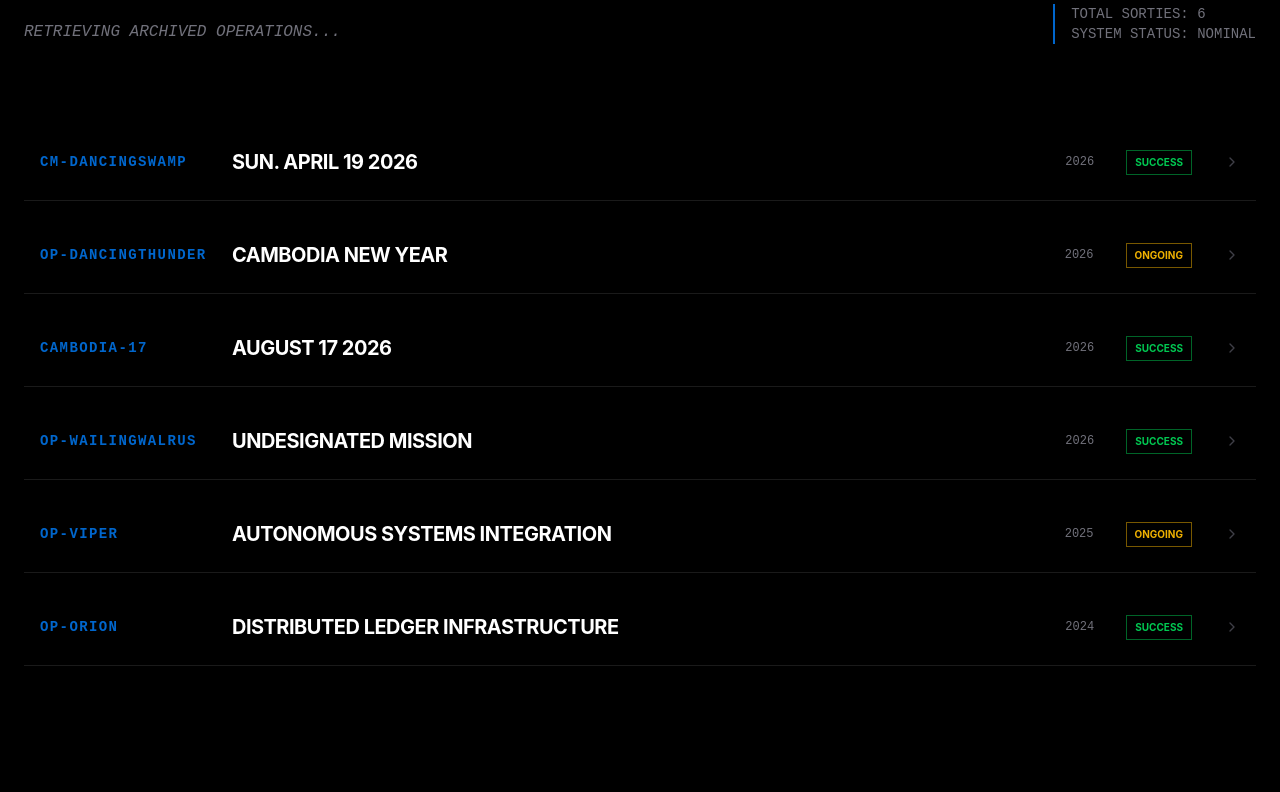
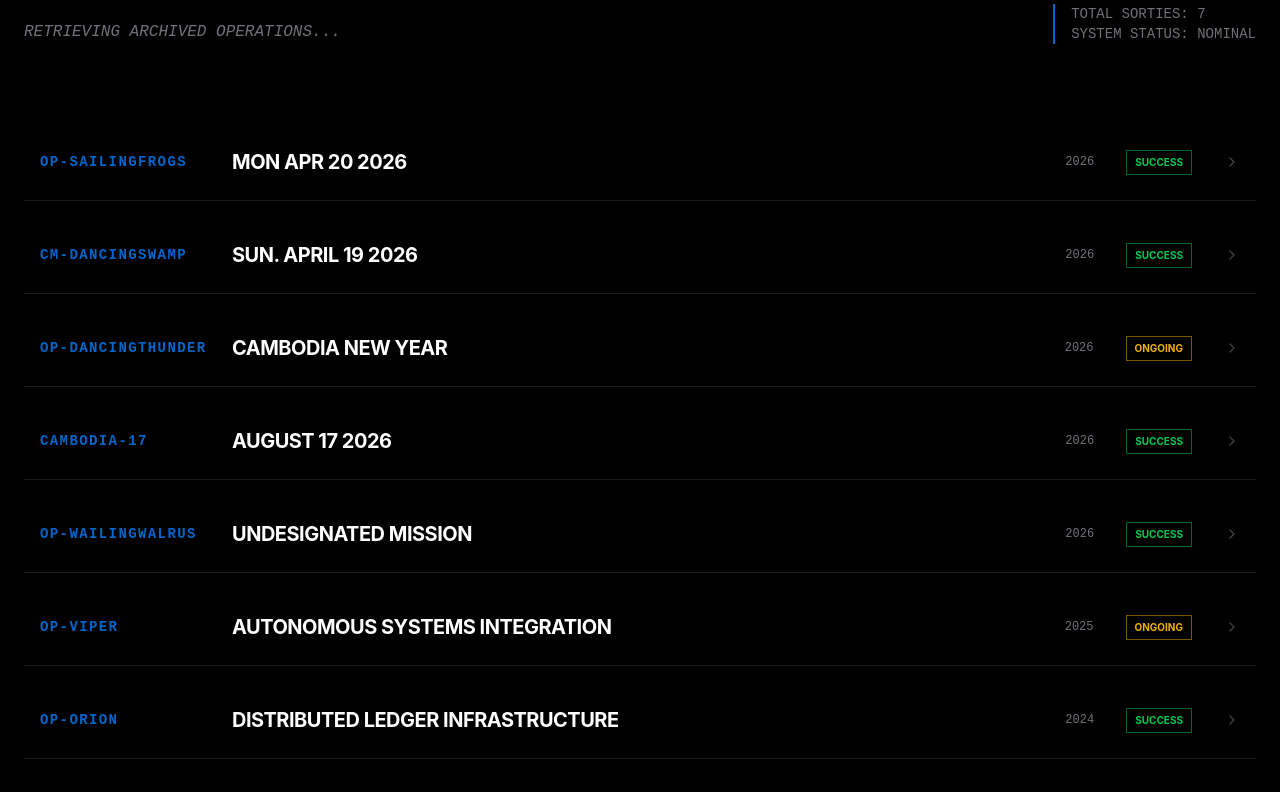
Before and after one commit to JimWas/jimwashkau-site, a React (Vite) app in the folder jimwashkau-site/: page / in a window 1280 px wide. Shown: the part 1662-2454 px from the top of the page. Built offline with nearby package versions, Linux system fonts and the light colour scheme.

Commit message:
Auto-mission log: OP-SAILINGFROGS (with audio)

```diff
--- a/jimwashkau-site/src/App.tsx
+++ b/jimwashkau-site/src/App.tsx
@@ -9,8 +9,10 @@ import opWailingWalrus from './content/logs/op-wailingwalrus.md?raw';
 import opDancingThunder from './content/logs/op-dancingthunder.md?raw';
 import cmDancingSwamp from './content/logs/cm-dancingswamp.md?raw';
 import cambodia17 from './content/logs/cambodia-17.md?raw';
+import opSailingfrogs from './content/logs/op-sailingfrogs.md?raw';
 
 const MOCK_MODULES: Record<string, string> = {
+  './content/logs/op-sailingfrogs.md': opSailingfrogs,
   './content/logs/op-orion.md': opOrion,
   './content/logs/op-viper.md': opViper,
   './content/logs/op-wailingwalrus.md': opWailingWalrus,
--- /dev/null
+++ b/jimwashkau-site/src/content/logs/op-sailingfrogs.md
@@ -0,0 +1,12 @@
+---
+title: "Mon Apr 20 2026"
+tag: "OP-SAILINGFROGS"
+status: "SUCCESS"
+year: "2026"
+date: "2026-04-20 14:47:56"
+audio: "/audio/op-sailingfrogs.mp3"
+summary: "Mission Log transcribed via local secure voice-to-text."
+---
+
+# Mission Briefing
+Okay, as this recording, we up the decibel gain to 1.5 because I couldn't hear my voice and I'm speaking pretty loudly. So there's no reason for the MacBook microphone not to pick this up. I think I'm 90% certain today is our last day in Phnom Penh. I'll talk about it more later, but it's rough here. We're going to do a buffet cruise on the river and then we're taking a bus somewhere else tomorrow.
```
Also changed, not shown: 1 other file (tests, documents, lock files or other folders).
